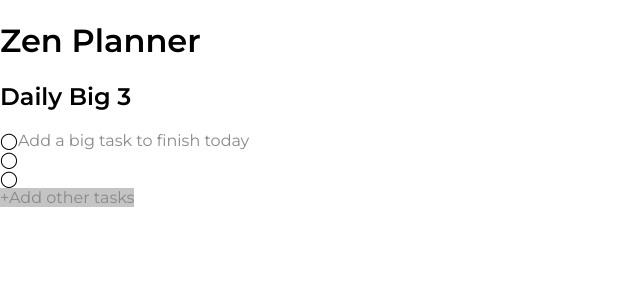
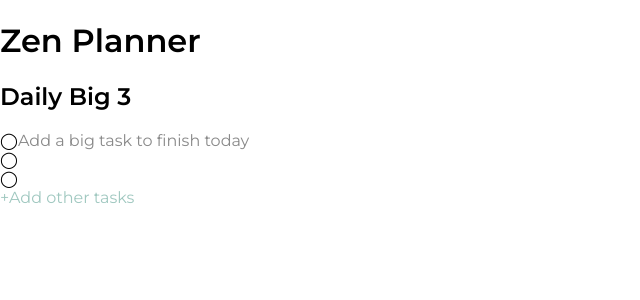
Before and after one commit to derekmiranda/zen-planner, a React (Create React App) app in the folder client/: page / in a window 1280 px wide. In both pictures the pointer is over the element "+Add other tasks". Shown: the top 300 px of the page, without its empty margins (0-640 px from the left). Built offline with nearby package versions, Linux system fonts and the light colour scheme; no server answers; what miragejs would draw is missing.

Commit message:
Use font color as hover state

```diff
--- a/client/src/styles/tasks/_index.scss
+++ b/client/src/styles/tasks/_index.scss
@@ -4,6 +4,6 @@
   cursor: pointer;
 
   &:hover {
-    background-color: $grey1;
+    color: $accent;
   }
 }
```
